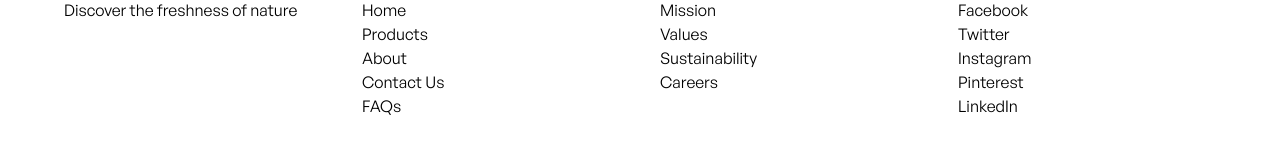
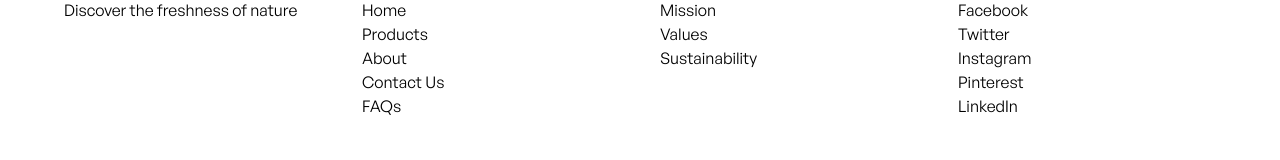
Before and after one commit to m0nztrum/agricart, a React (Vite) app: page / in a window 1280 px wide. Shown: the part 2449-2609 px from the top of the page. Built offline with nearby package versions, Linux system fonts and the light colour scheme; a web font is replaced by a local one.

Commit message:
refactor

```diff
--- a/src/components/Footer.tsx
+++ b/src/components/Footer.tsx
@@ -48,16 +48,16 @@ const quickLinks = [
         url: '/faqs',
     },
 ];
+
 const companyLinks = [
-    { title: 'Mission', url: '/mission' },
-    { title: 'Values', url: '/values' },
-    { title: 'Sustainability', url: '/sustainability' },
-    { title: 'Careers', url: '/careers' },
+    { title: 'Mission', url: '/about' },
+    { title: 'Values', url: '/about' },
+    { title: 'Sustainability', url: '/about' },
 ];
 
 export const Footer = () => {
     return (
-        <footer className="px-16 py-20">
+        <footer className="px-16 pb-10 pt-20">
             <div className="mx-auto">
                 <div className="flex justify-between">
                     <div>
```
